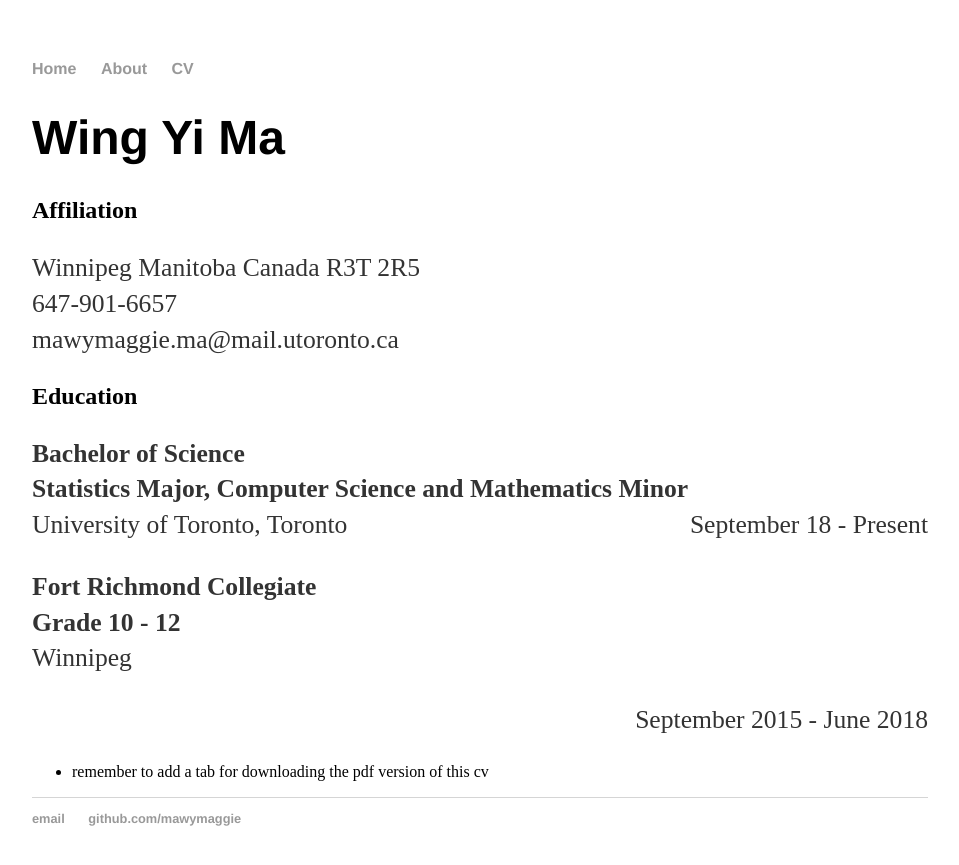
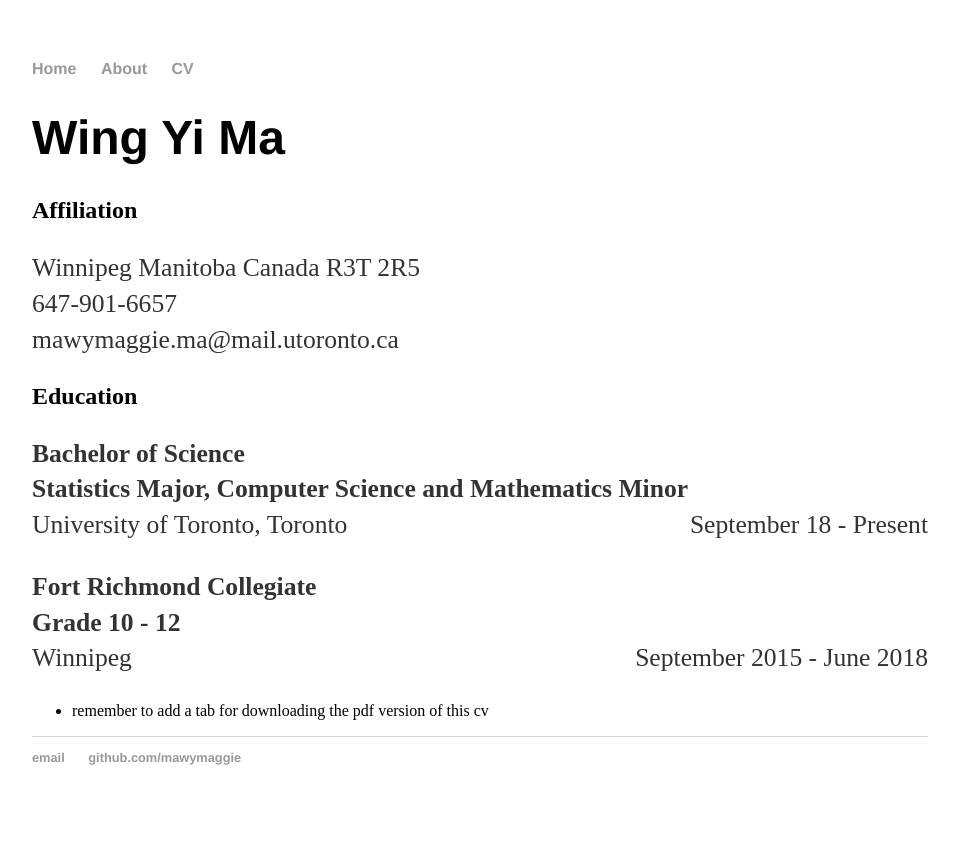
Before and after one commit to mawymaggie/mawymaggie.github.io, a Jekyll site: the page built from cv/index.html, in a window 1280 px wide. Shown: the top 865 px of the page, without its empty margins (160-1119 px from the left). Built offline with Jekyll 4.4.1, drawn with Linux system fonts in a browser that asks for light colours.

Commit message:
Update index.html

```diff
--- a/cv/index.html
+++ b/cv/index.html
@@ -12,8 +12,8 @@ title: CV
         <h2>Education</h2>
         <p align="left" style="font-size:2vw"><b>Bachelor of Science <br/> Statistics Major, Computer Science and Mathematics Minor</b><br/> University of Toronto, Toronto
                 <span style="float:right; font-size:2vw">September 18 - Present</span><p>
-        <p align="left" style="font-size:2vw"><b>Fort Richmond Collegiate<br/>Grade 10 - 12</b><br/>Winnipeg</p>
-        <p align="right" style="font-size:2vw">September 2015 - June 2018
+        <p align="left" style="font-size:2vw"><b>Fort Richmond Collegiate<br/>Grade 10 - 12</b><br/>Winnipeg
+                <span style="float:right; font-size:2vw">September 2015 - June 2018</span><p>
 
         <ul>
         <li> remember to add a tab for downloading the pdf version of this cv </li>
```
